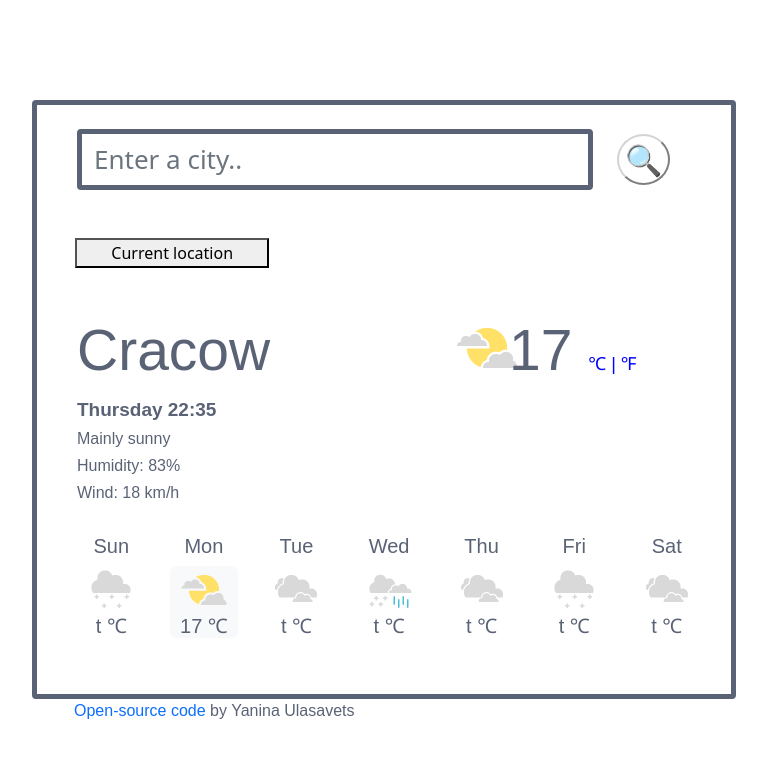
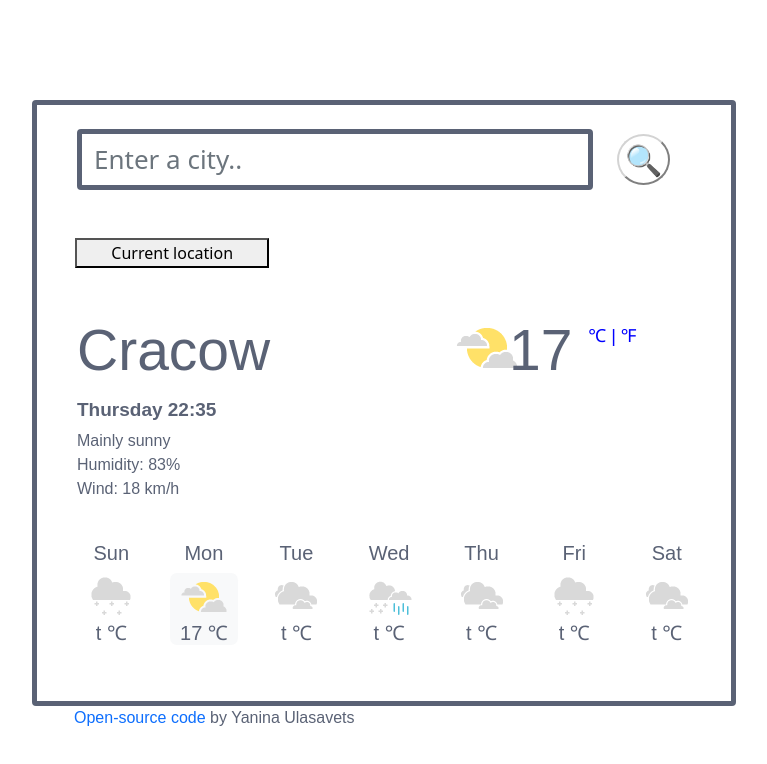
Before and after one commit to YaninaUl/weather-application, a plain HTML site: page index.html in a window 1280 px wide. Shown: the whole page, without its empty margins (256-1023 px from the left). Drawn offline with nearby package versions, Linux system fonts and the light colour scheme.

Commit message:
updated style for parameters list and t-measure

```diff
--- a/index.html
+++ b/index.html
@@ -50,9 +50,11 @@
           <div id="current-date" class="row mb-1">
           </div>
           <div class="row other-param mb-4">
-            <h4><span id = "weather-description">Mainly sunny</span></h4>
-            <h4><span id = "humidity">Humidity: 83% </span></h4>
-            <h4><span id = "wind">Wind: 18 km/h</span></h4>
+            <ul>
+            <li><span id = "weather-description">Mainly sunny</span></li>
+            <li><span id = "humidity">Humidity: 83% </span></li>
+            <li><span id = "wind">Wind: 18 km/h</span></li>
+            </ul>
           </div>
 
           <div class="row mb-5">
--- a/src/wireframe_styles.css
+++ b/src/wireframe_styles.css
@@ -5,6 +5,7 @@ h2 {
 h2,
 h4,
 h5,
+li,
 #current-date,
 .footer {
   color: #5a6275;
@@ -19,6 +20,9 @@ h5 {
 }
 a {
   text-decoration: none;
+}
+li {
+  list-style: none;
 }
 #current-location-button {
   width: 30%;
@@ -65,6 +69,8 @@ a {
   font-size: 18px;
   text-decoration: none;
   color: blue;
+  position: relative;
+  top: -28px;
 }
 .footer {
   margin-left: 330px;
```
